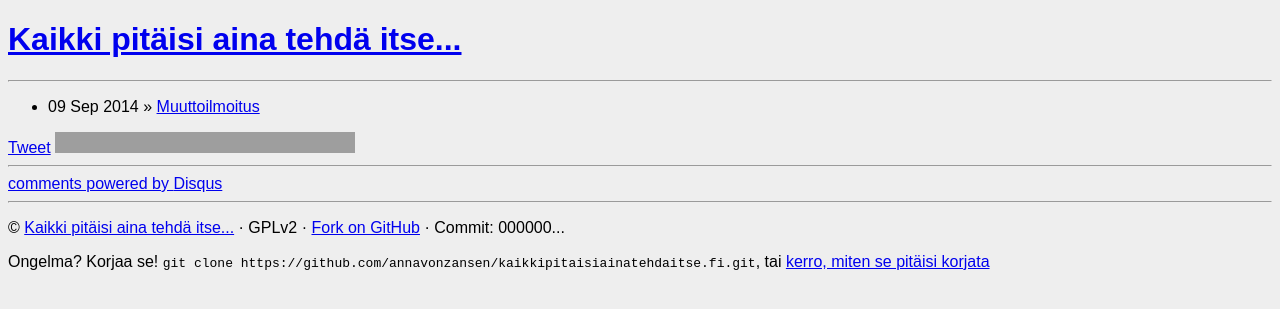
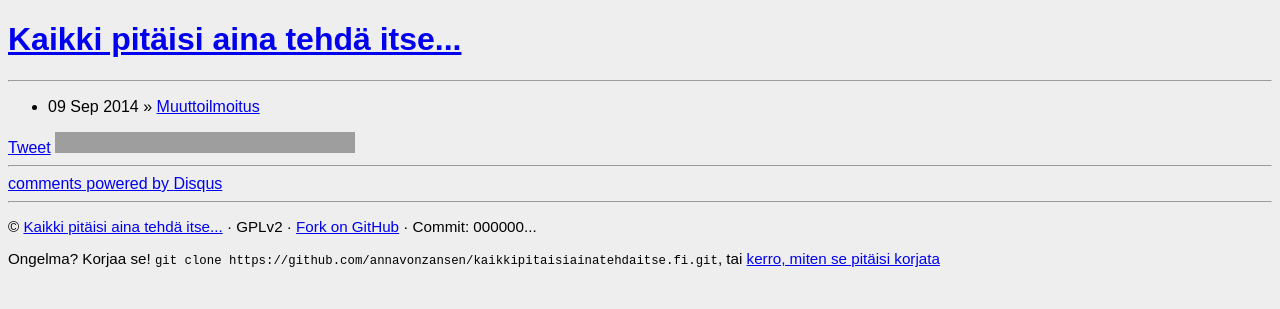
Before and after one commit to annavonzansen/kaikkipitaisiainatehdaitse.fi, a Jekyll site: the page built from index.md, in a window 1280 px wide. Shown: the top 309 px of the page. Built offline with Jekyll 4.4.1, drawn with Linux system fonts in a browser that asks for light colours; comment, search, counter and statistics services are not loaded; grey boxes are pictures that could not be loaded.

Commit message:
Set footer font size.

```diff
--- a/assets/default.scss
+++ b/assets/default.scss
@@ -2,6 +2,7 @@
 ---
 $font-stack: Arial, Helvetica, sans-serif;
 $highlight_color: orange;
+$smallprint_size: 0.95em;
 
 body {
   font-family: $font-stack;
@@ -13,3 +14,7 @@ blockquote {
   border-left: 3px solid $highlight_color;
   padding-left: 1em;
 }
+
+footer {
+  font-size: $smallprint_size;
+}
```
